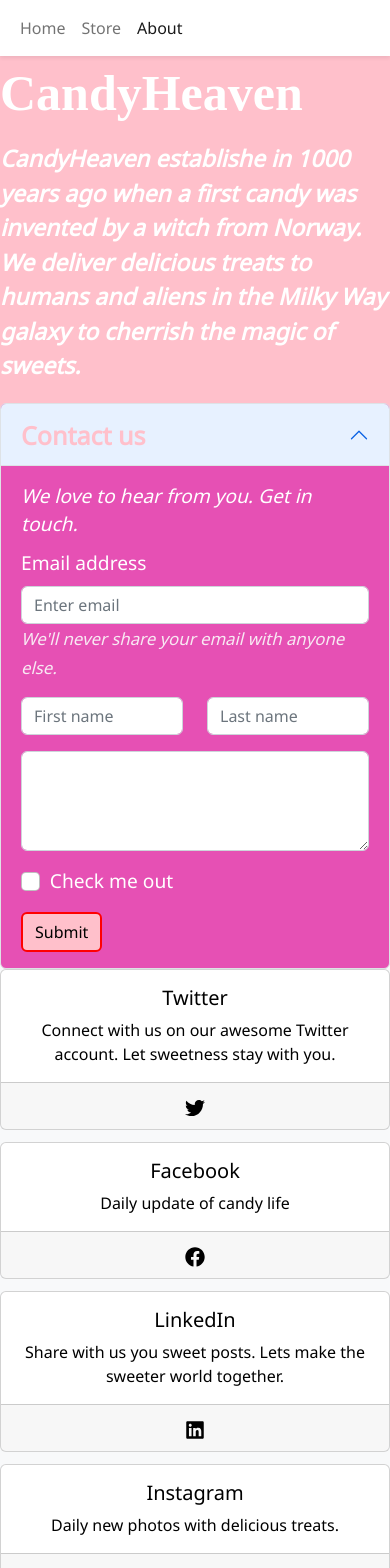
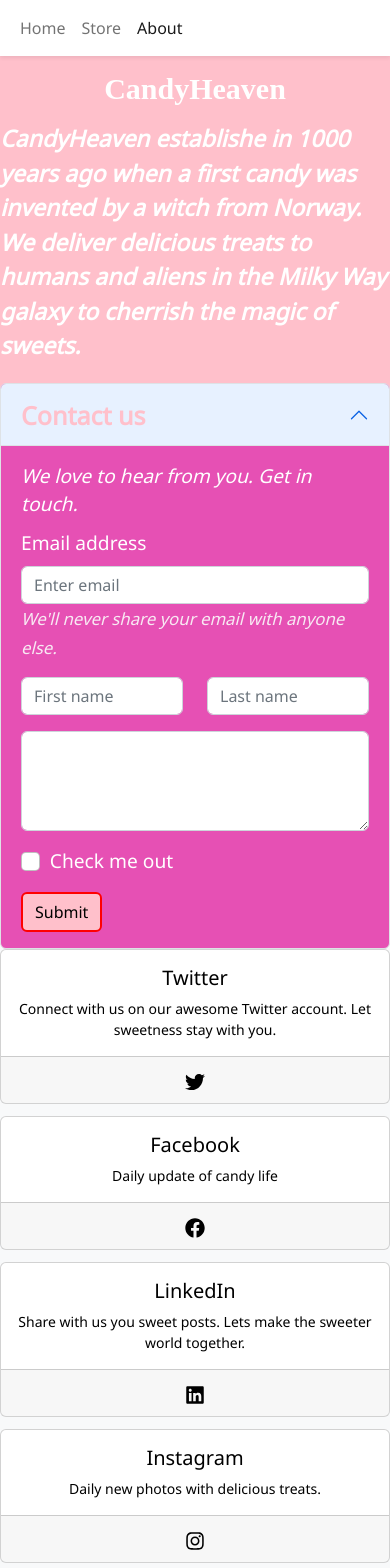
Before and after one commit to Lu-Smith/react-typescript, a React (Create React App) app: page /about in a window 390 px wide. Shown: the top 1568 px of the page. Built offline with nearby package versions, Linux system fonts and the light colour scheme; a web font is replaced by a local one.

Commit message:
Updated App.css

```diff
--- a/src/App.css
+++ b/src/App.css
@@ -69,3 +69,31 @@
     text-decoration: none;
     color: black;
 }
+
+.App .link .text {
+    font-size: 14px;
+}
+
+
+@media only screen and (max-width: 480px) {
+    .Home .Logo {
+        font-size: 30px;
+        left: 10px;
+    }
+
+    .Store h1 {
+        font-size: 30px;
+        font-weight: 700;
+        display: flex;
+        align-items: center;
+        justify-content: center;
+    }
+
+    .About .Logo {
+        font-size: 30px;
+        font-weight: 700;
+        display: flex;
+        align-items: center;
+        justify-content: center;
+    }
+}
--- a/src/components/Footer.tsx
+++ b/src/components/Footer.tsx
@@ -20,7 +20,7 @@
                     rel="noreferrer"
                     className='link'>
                 <Card.Title>Twitter</Card.Title>
-                <Card.Text>
+                <Card.Text className='text'>
                     Connect with us on our awesome Twitter account. Let sweetness stay with you.
                 </Card.Text>
             </a>
@@ -43,7 +43,7 @@
                     rel="noreferrer"
                     className='link'>
                 <Card.Title>Facebook</Card.Title>
-                <Card.Text>
+                <Card.Text className='text'>
                     Daily update of candy life{' '}
                 </Card.Text>
             </a>
@@ -66,7 +66,7 @@
                     rel="noreferrer"
                     className='link'>
                 <Card.Title>LinkedIn</Card.Title>
-                <Card.Text>
+                <Card.Text className='text'>
                     Share with us you sweet posts. Lets make the sweeter world together.
                 </Card.Text>
             </a>
@@ -89,7 +89,7 @@
                 rel="noreferrer"
                 className='link'>
                 <Card.Title>Instagram</Card.Title>
-                <Card.Text>
+                <Card.Text className='text'>
                     Daily new photos with delicious treats.
                 </Card.Text>
              </a>
```
